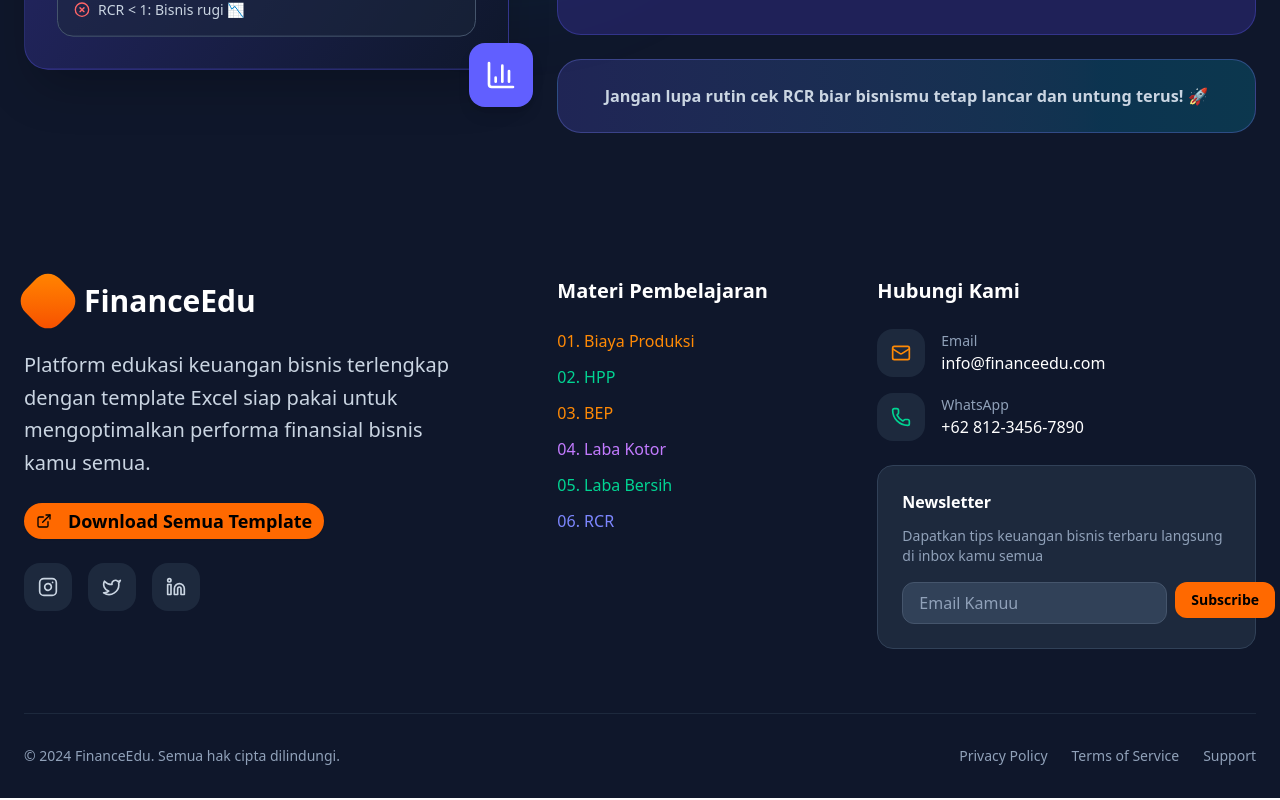
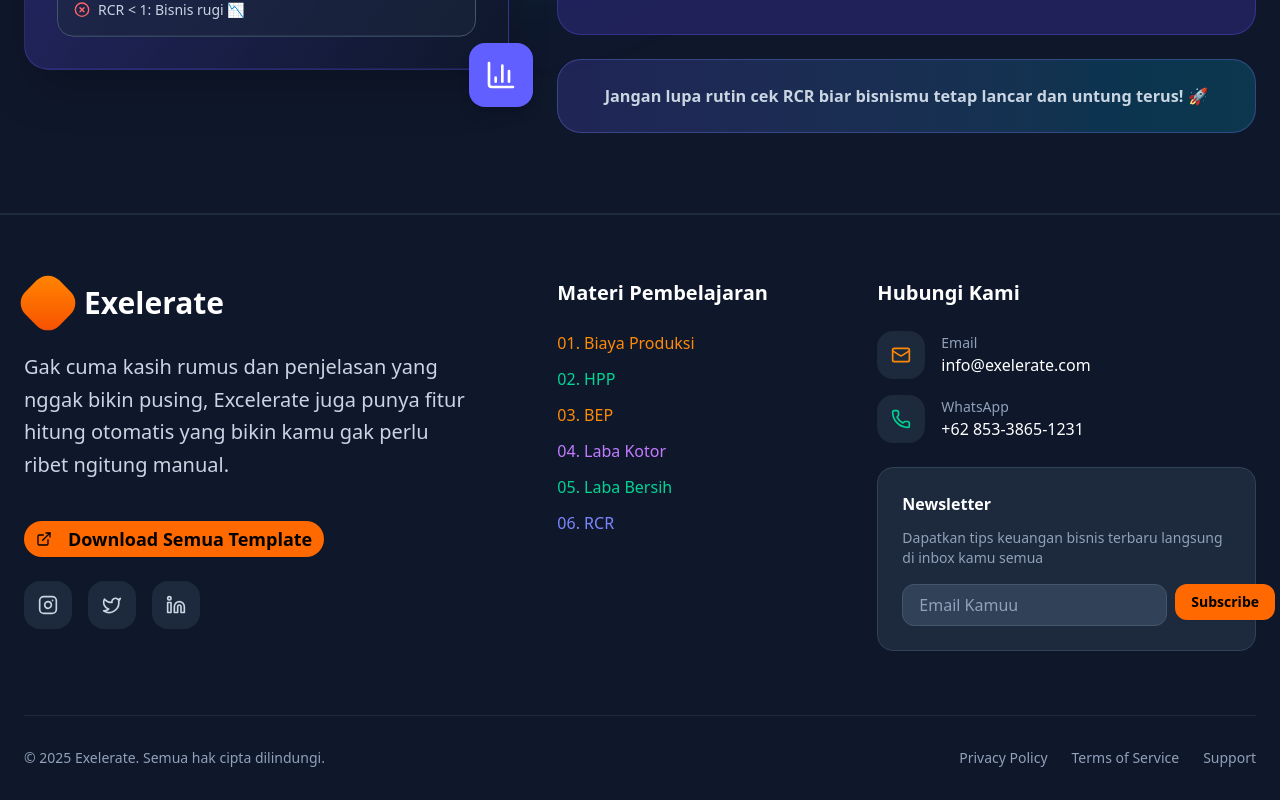
Before and after one commit to mdwiastika/FinancialEdu, a Next.js app: page / in a window 1280 px wide. Shown: the part 5663-6463 px from the top of the page. Built offline with nearby package versions, Linux system fonts and the light colour scheme.

Commit message:
feat: sytle design

```diff
--- a/src/components/layout/footer.tsx
+++ b/src/components/layout/footer.tsx
@@ -10,7 +10,7 @@ import {
 
 export default function Footer() {
   return (
-    <footer className="bg-slate-900 relative overflow-hidden">
+    <footer className="bg-slate-900 relative overflow-hidden border-t-2 border-slate-800">
       {/* Background Pattern */}
       <div className="absolute inset-0 opacity-5">
         <div className="absolute inset-0 bg-[linear-gradient(45deg,_#f97316_1px,_transparent_1px),_linear-gradient(-45deg,_#f97316_1px,_transparent_1px)] bg-[length:20px_20px]"></div>
@@ -24,19 +24,24 @@ export default function Footer() {
             <div className="lg:col-span-5 space-y-6">
               <div className="flex items-center space-x-3">
                 <div className="w-12 h-12 bg-gradient-to-br from-orange-400 to-orange-600 rounded-2xl transform rotate-45"></div>
-                <h3 className="text-3xl font-bold text-white">FinanceEdu</h3>
+                <h3 className="text-3xl font-bold text-white">Exelerate</h3>
               </div>
 
               <p className="text-xl text-slate-300 leading-relaxed max-w-md">
-                Platform edukasi keuangan bisnis terlengkap dengan template
-                Excel siap pakai untuk mengoptimalkan performa finansial bisnis
-                kamu semua.
+                Gak cuma kasih rumus dan penjelasan yang nggak bikin pusing,
+                Excelerate juga punya fitur hitung otomatis yang bikin kamu gak
+                perlu ribet ngitung manual.
               </p>
-
-              <Button className="bg-orange-500 hover:bg-orange-600 text-black font-semibold px-8 py-4 rounded-full text-lg">
-                <ExternalLink className="mr-2 h-5 w-5" />
-                Download Semua Template
-              </Button>
+              <a
+                href="/all-in-one-financial.xlsx"
+                download={true}
+                className="inline-block mt-4"
+              >
+                <Button className="bg-orange-500 hover:bg-orange-600 text-black font-semibold px-8 py-4 rounded-full text-lg">
+                  <ExternalLink className="mr-2 h-5 w-5" />
+                  Download Semua Template
+                </Button>
+              </a>
 
               {/* Social Media */}
               <div className="flex space-x-4">
@@ -101,7 +106,7 @@ export default function Footer() {
                   <div>
                     <div className="text-slate-400 text-sm">Email</div>
                     <div className="text-white font-medium">
-                      info@financeedu.com
+                      info@exelerate.com
                     </div>
                   </div>
                 </div>
@@ -113,7 +118,7 @@ export default function Footer() {
                   <div>
                     <div className="text-slate-400 text-sm">WhatsApp</div>
                     <div className="text-white font-medium">
-                      +62 812-3456-7890
+                      +62 853-3865-1231
                     </div>
                   </div>
                 </div>
@@ -145,7 +150,7 @@ export default function Footer() {
         <div className="border-t border-slate-800 py-8">
           <div className="flex flex-col md:flex-row justify-between items-center space-y-4 md:space-y-0">
             <div className="text-slate-400 text-sm">
-              &copy; 2024 FinanceEdu. Semua hak cipta dilindungi.
+              &copy; 2025 Exelerate. Semua hak cipta dilindungi.
             </div>
 
             <div className="flex items-center space-x-6 text-sm">
```
